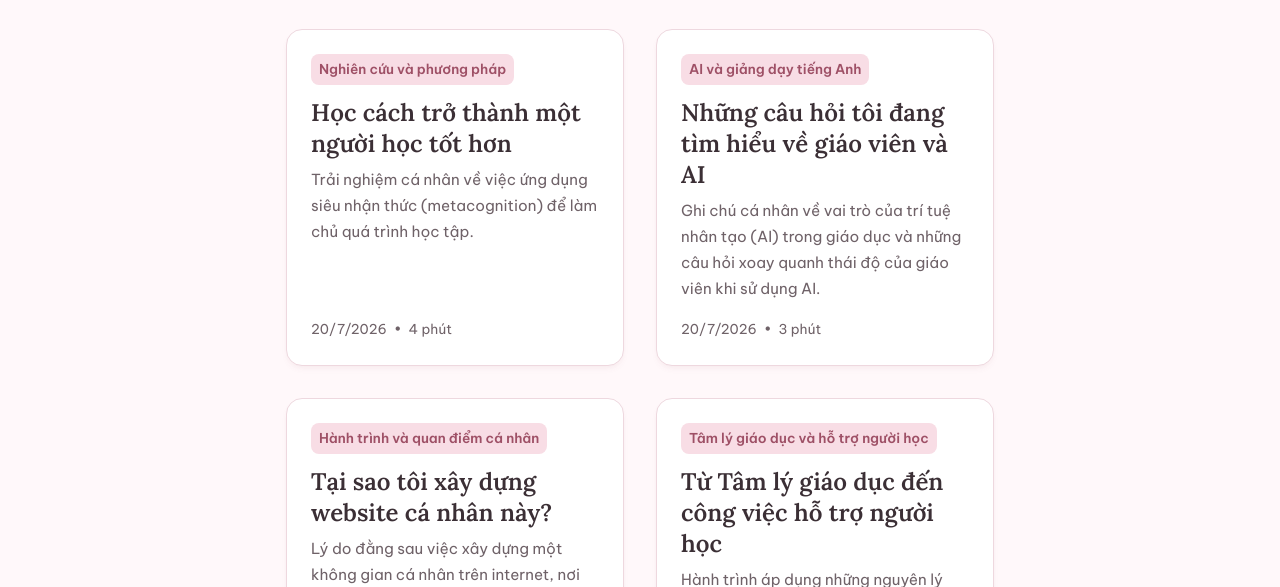
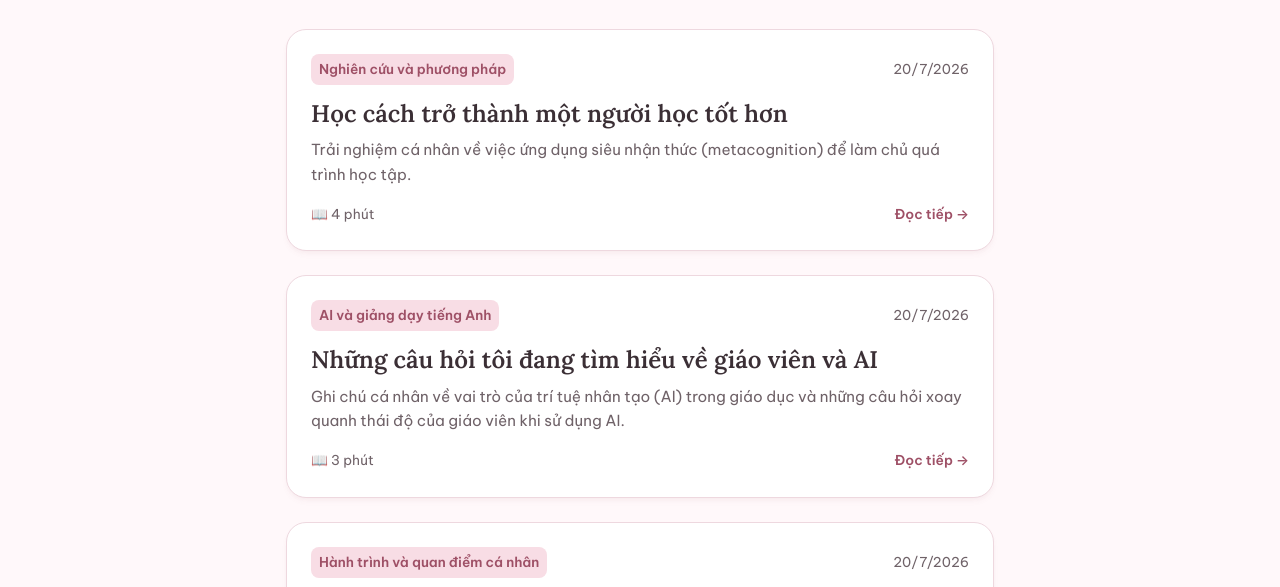
Before and after one commit to giakhiem689-afk/trinhgiakhiem, an Astro site: page /bai-viet in a window 1280 px wide. Shown: the part 205-792 px from the top of the page. Built offline with nearby package versions, Linux system fonts and the light colour scheme; Astro itself is replaced by a stand-in of ours.

Commit message:
style: switch blog view to vertical list layout and sort by latest updated/published date

```diff
--- a/src/pages/bai-viet/index.astro
+++ b/src/pages/bai-viet/index.astro
@@ -6,8 +6,13 @@ import { getCollection } from 'astro:content';
 let posts = [];
 try {
   const allPosts = await getCollection('blog');
-  posts = allPosts.filter(post => !post.data.draft)
-                  .sort((a, b) => b.data.publishedDate.valueOf() - a.data.publishedDate.valueOf());
+  posts = allPosts
+    .filter(post => !post.data.draft)
+    .sort((a, b) => {
+      const timeA = new Date(a.data.updatedDate || a.data.publishedDate).getTime();
+      const timeB = new Date(b.data.updatedDate || b.data.publishedDate).getTime();
+      return timeB - timeA;
+    });
 } catch (e) {
   console.log("No blog posts found");
 }
@@ -16,7 +21,7 @@ try {
   <div class="container content-wrapper page-section">
     <SectionHeading title="Bài viết" subtitle="Blog" align="left" />
 
-    <div class="articles-grid">
+    <div class="articles-list">
       {posts.length > 0 ? (
         posts.map(post => (
           <a href={`/bai-viet/${post.id}`} class="article-card card">
@@ -24,13 +29,17 @@ try {
               <img src={post.data.coverImage} alt={post.data.coverAlt || post.data.title} class="article-image" />
             )}
             <div class="article-content">
-              <span class="category-tag">{post.data.category}</span>
+              <div class="article-top-meta">
+                <span class="category-tag">{post.data.category}</span>
+                <span class="article-date">
+                  {new Date(post.data.updatedDate || post.data.publishedDate).toLocaleDateString('vi-VN')}
+                </span>
+              </div>
               <h3 class="article-title">{post.data.title}</h3>
               <p class="article-desc">{post.data.description}</p>
               <div class="article-meta">
-                <time>{new Date(post.data.publishedDate).toLocaleDateString('vi-VN')}</time>
-                {post.data.readingTime && <span class="separator">•</span>}
-                {post.data.readingTime && <span>{post.data.readingTime}</span>}
+                {post.data.readingTime && <span>📖 {post.data.readingTime}</span>}
+                <span class="read-more">Đọc tiếp &rarr;</span>
               </div>
             </div>
           </a>
@@ -47,67 +56,106 @@ try {
     padding: var(--space-12) var(--space-4);
   }
 
-  .articles-grid {
-    display: grid;
-    grid-template-columns: repeat(auto-fill, minmax(300px, 1fr));
-    gap: var(--space-8);
+  .articles-list {
+    display: flex;
+    flex-direction: column;
+    gap: var(--space-6);
+    max-width: 900px;
   }
 
   .article-card {
     display: flex;
-    flex-direction: column;
-    padding: 0;
+    flex-direction: row;
+    padding: var(--space-6);
+    gap: var(--space-6);
     overflow: hidden;
     color: inherit;
+    text-decoration: none;
+    align-items: flex-start;
+    border: 1px solid var(--color-border);
+    border-radius: var(--radius-xl);
+    background-color: var(--color-bg-card);
+    transition: transform 0.2s ease, box-shadow 0.2s ease, border-color 0.2s ease;
   }
 
   .article-card:hover {
     color: inherit;
+    transform: translateY(-2px);
+    box-shadow: 0 8px 20px rgba(232, 169, 184, 0.2);
+    border-color: var(--color-pink-main);
   }
 
   .article-image {
-    width: 100%;
-    height: 200px;
+    width: 220px;
+    height: 140px;
     object-fit: cover;
-    border-bottom: 1px solid var(--color-border);
+    border-radius: var(--radius-lg);
+    flex-shrink: 0;
   }
 
   .article-content {
-    padding: var(--space-6);
     flex: 1;
     display: flex;
     flex-direction: column;
   }
 
+  .article-top-meta {
+    display: flex;
+    justify-content: space-between;
+    align-items: center;
+    margin-bottom: var(--space-3);
+  }
+
   .category-tag {
-    align-self: flex-start;
     font-size: var(--text-xs);
     font-weight: 600;
     color: var(--color-pink-dark);
     background-color: var(--color-pink-light);
     padding: var(--space-1) var(--space-2);
     border-radius: var(--radius-sm);
-    margin-bottom: var(--space-3);
+  }
+
+  .article-date {
+    font-size: var(--text-xs);
+    color: var(--color-text-muted);
   }
 
   .article-title {
     font-size: var(--text-xl);
     margin-bottom: var(--space-2);
+    color: var(--color-text-main);
+    line-height: 1.4;
   }
 
   .article-desc {
     font-size: var(--text-sm);
+    color: var(--color-text-muted);
     margin-bottom: var(--space-4);
-    flex: 1;
+    line-height: 1.6;
   }
 
   .article-meta {
     font-size: var(--text-xs);
     color: var(--color-text-muted);
     margin-top: auto;
+    display: flex;
+    justify-content: space-between;
+    align-items: center;
   }
 
-  .separator {
-    margin: 0 var(--space-1);
+  .read-more {
+    color: var(--color-pink-dark);
+    font-weight: 600;
+  }
+
+  @media (max-width: 640px) {
+    .article-card {
+      flex-direction: column;
+    }
+
+    .article-image {
+      width: 100%;
+      height: 180px;
+    }
   }
 </style>
```
Also changed, not shown: src/pages/index.astro (+8 -1 lines).
